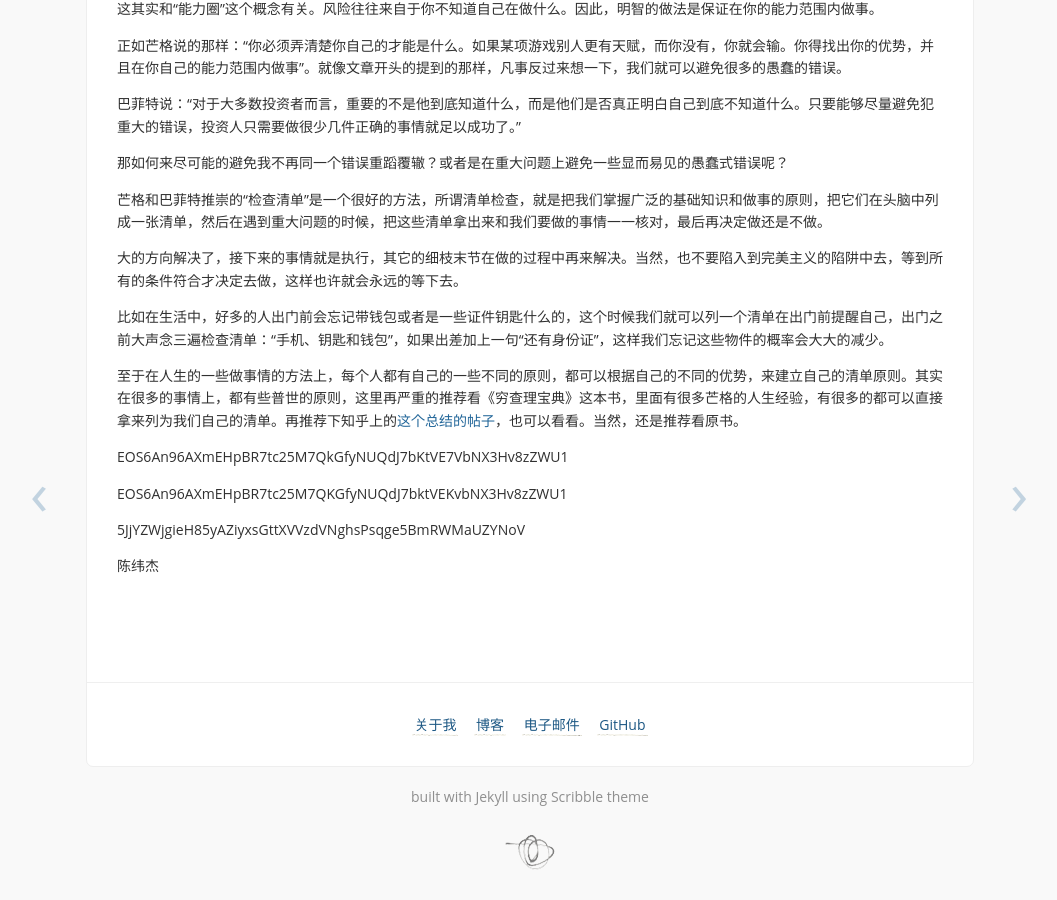
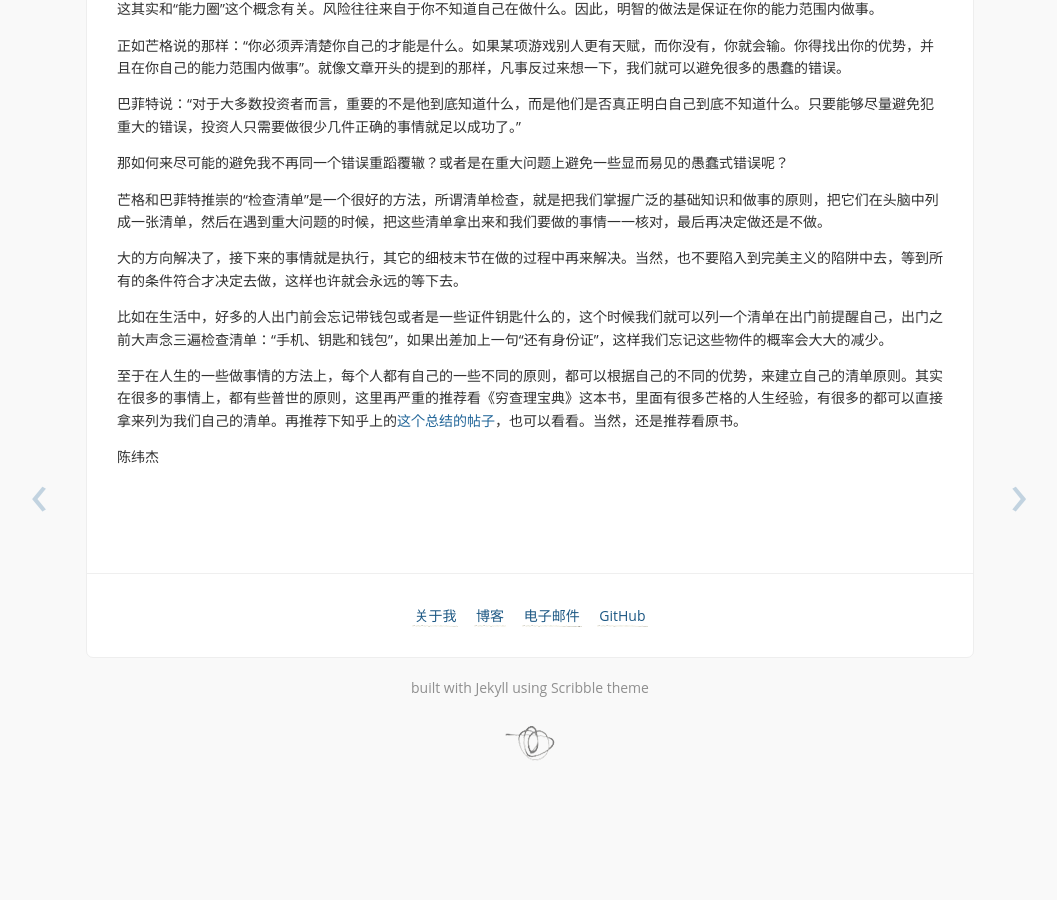
Before and after one commit to janily/janily.github.io, a Jekyll site: the page built from _posts/2018-11-05-rich-life-with-growth.md, in a window 1280 px wide and 900 px high, scrolled down 2153 px. Shown: the whole window, without its empty margins (110-1167 px from the left). Built offline with Jekyll 4.4.1, drawn with Linux system fonts in a browser that asks for light colours; nearby versions of some CDN libraries; some web fonts are replaced; comment, search, counter and statistics services are not loaded; a style sheet for code colours, icons or effects is not loaded; after the commit the page ends 2944 px from its top, so only the background shows below that.

Commit message:
Update 2018-11-05-rich-life-with-growth.md
更新文件

```diff
--- a/_posts/2018-11-05-rich-life-with-growth.md
+++ b/_posts/2018-11-05-rich-life-with-growth.md
@@ -73,10 +73,3 @@ tags:
 比如在生活中，好多的人出门前会忘记带钱包或者是一些证件钥匙什么的，这个时候我们就可以列一个清单在出门前提醒自己，出门之前大声念三遍检查清单：“手机、钥匙和钱包”，如果出差加上一句“还有身份证”，这样我们忘记这些物件的概率会大大的减少。
 
 至于在人生的一些做事情的方法上，每个人都有自己的一些不同的原则，都可以根据自己的不同的优势，来建立自己的清单原则。其实在很多的事情上，都有些普世的原则，这里再严重的推荐看《穷查理宝典》这本书，里面有很多芒格的人生经验，有很多的都可以直接拿来列为我们自己的清单。再推荐下知乎上的[这个总结的帖子](https://www.zhihu.com/question/19550972/answer/12203017)，也可以看看。当然，还是推荐看原书。
-
-
-EOS6An96AXmEHpBR7tc25M7QkGfyNUQdJ7bKtVE7VbNX3Hv8zZWU1
-
-EOS6An96AXmEHpBR7tc25M7QKGfyNUQdJ7bktVEKvbNX3Hv8zZWU1
-
-5JjYZWjgieH85yAZiyxsGttXVVzdVNghsPsqge5BmRWMaUZYNoV
```
